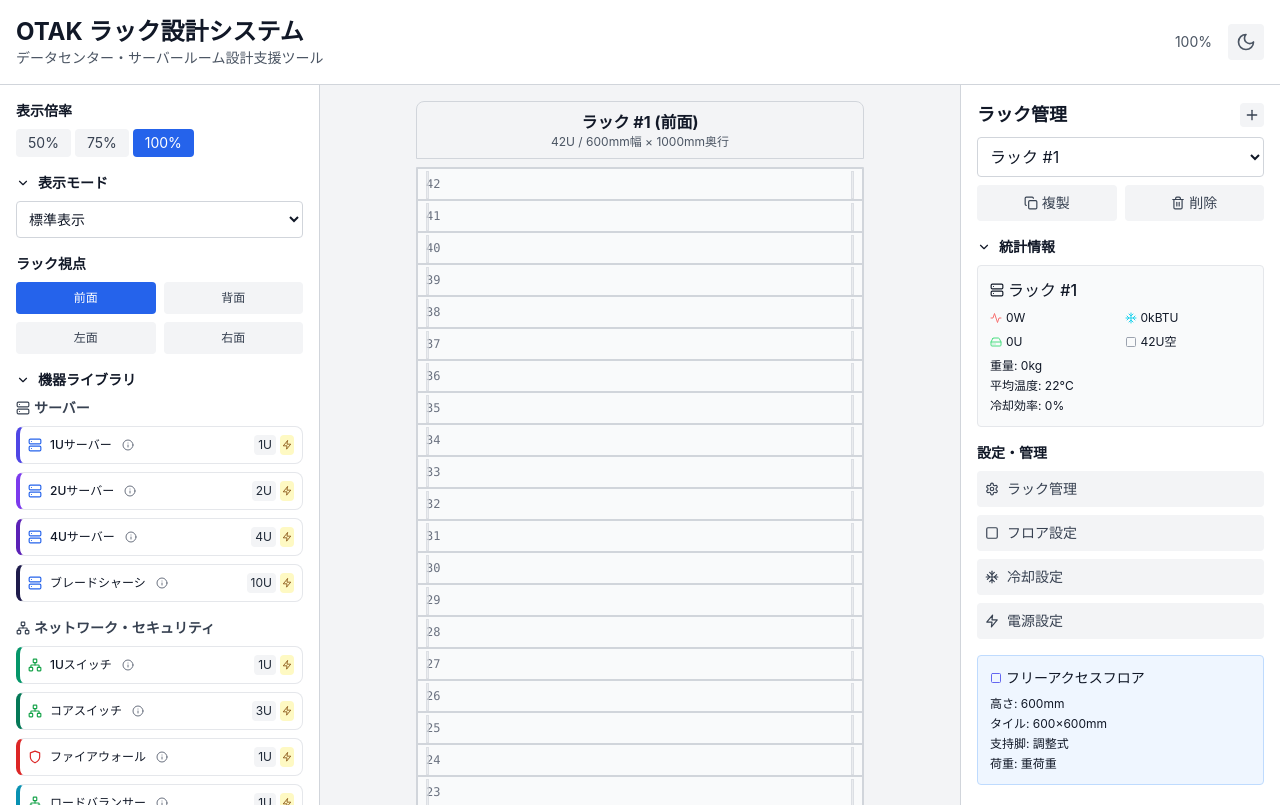
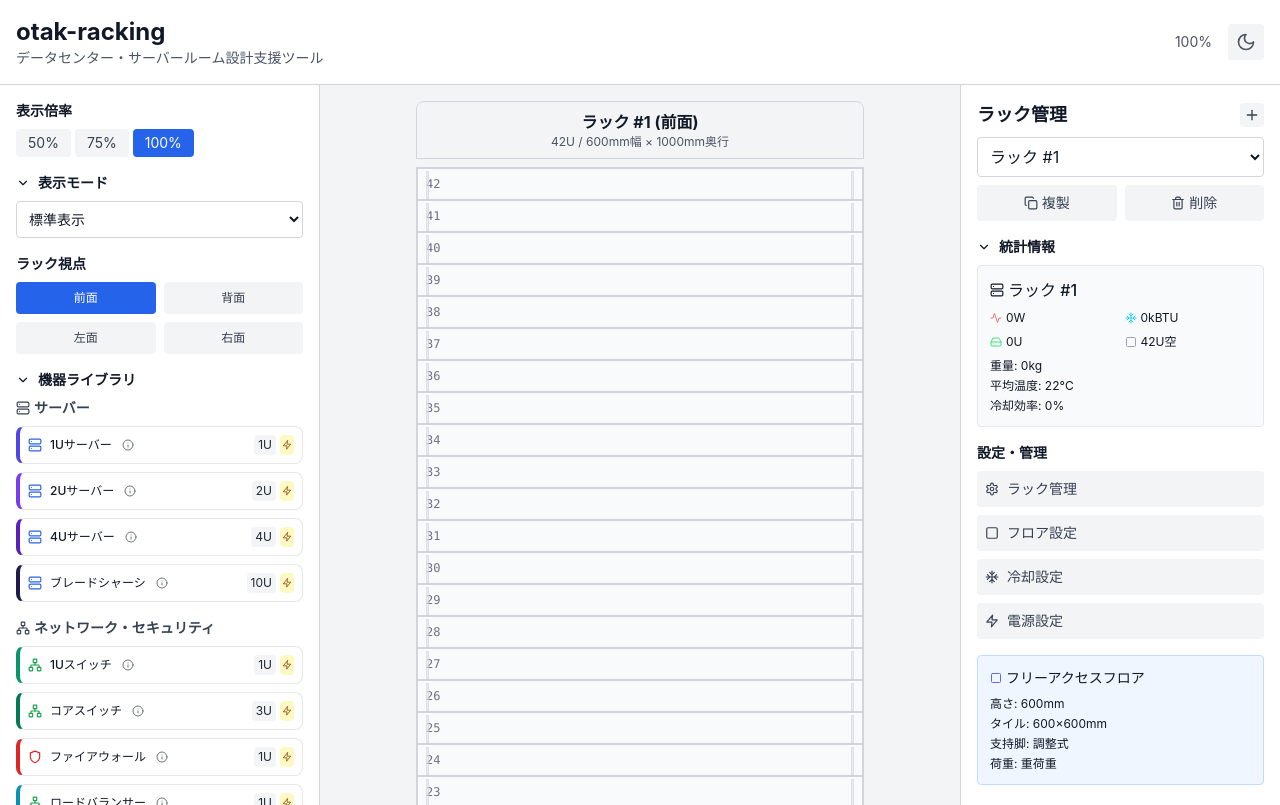
Before and after one commit to tsuyoshi-otake/otak-racking, a React (Create React App) app: page / in a window 1280 px wide. Built offline with nearby package versions, Linux system fonts and the light colour scheme; the HTML template or start-up script is replaced by a standard one.

Commit message:
style: update app title to otak-racking
Changed the main heading from Japanese to "otak-racking" for consistency
with the app's branding. No functional changes were made.

```diff
--- a/src/App.tsx
+++ b/src/App.tsx
@@ -205,7 +205,7 @@
       }`}>
         <div className="flex items-center justify-between">
           <div>
-            <h1 className="text-2xl font-bold">OTAK ラック設計システム</h1>
+            <h1 className="text-2xl font-bold">otak-racking</h1>
             <p className={`text-sm ${darkMode ? 'text-gray-400' : 'text-gray-600'}`}>
               データセンター・サーバールーム設計支援ツール
             </p>
```
